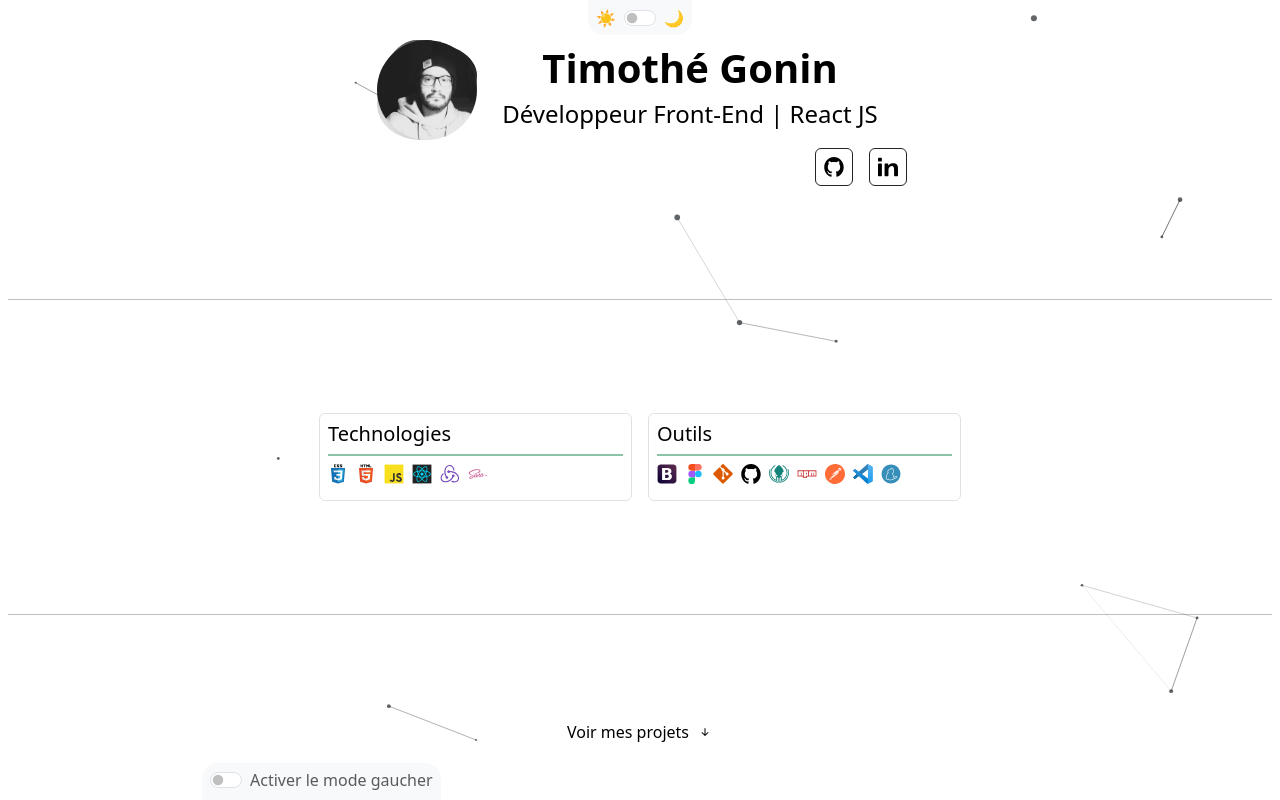
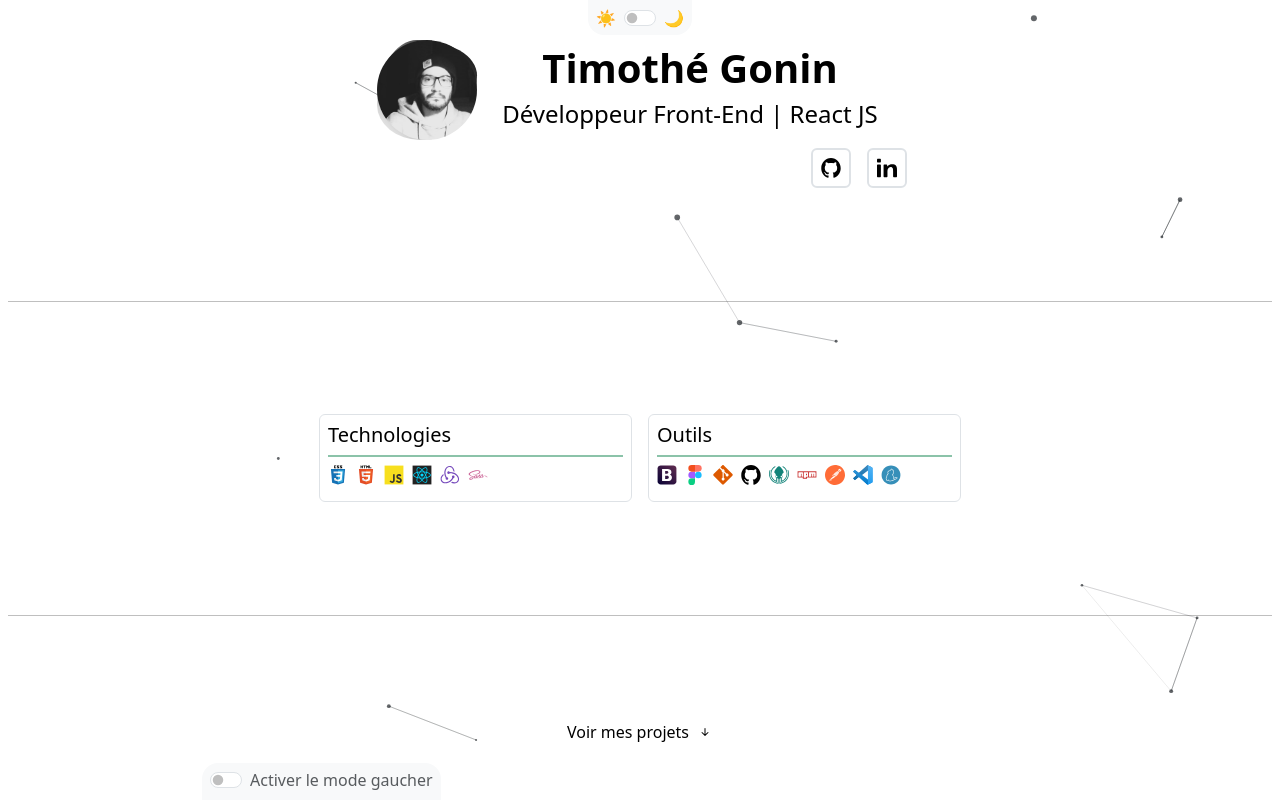
Before and after one commit to timothegonin/portfolio, a React (Create React App) app: page / in a window 1280 px wide. Shown: the top 800 px of the page. Built offline with nearby package versions, Linux system fonts and the light colour scheme.

Commit message:
💫 💄 contact icons styles + hover animation

```diff
--- a/src/components/Contact.jsx
+++ b/src/components/Contact.jsx
@@ -36,6 +36,14 @@ const IconLink = styled.a`
 		backface-visibility: hidden;
 		perspective: 1000px;
 	}
+	img {
+		filter: ${(props) =>
+			props.$theme === "light" ? "invert(0%)" : "invert(85%)"};
+		transition: all 0.3s ease;
+		&:hover {
+			filter: invert(0%);
+		}
+	}
 `;
 
 /*
@@ -52,7 +60,6 @@ const Contact = () => {
 	const contactIconsClass = !leftHandedMode
 		? "justify-content-end"
 		: "justify-content-start";
-	const contactIconColor = theme === "light" ? "invert(0%)" : "invert(85%)";
 
 	return (
 		<Container fluid className="py-2">
@@ -62,12 +69,12 @@ const Contact = () => {
 					href="https://github.com/TimotheGonin"
 					target="_blank"
 					rel="noopener noreferrer"
+					$theme={theme}
 				>
 					<img
 						src={gitHubIcon.svg}
 						alt={gitHubIcon.atlText}
-						className="border border-1 border-dark p-2 rounded bg-white"
-						style={{ filter: `${contactIconColor}` }}
+						className="border border-2 p-2 rounded bg-white"
 					/>
 				</IconLink>
 
@@ -75,12 +82,12 @@ const Contact = () => {
 					href="https://www.linkedin.com/in/timothegonin/"
 					target="_blank"
 					rel="noopener noreferrer"
+					$theme={theme}
 				>
 					<img
 						src={linkedInIcon.svg}
 						alt={linkedInIcon.altText}
-						className="border border-1 border-dark p-2 rounded bg-white"
-						style={{ filter: `${contactIconColor}` }}
+						className="border border-2  p-2 rounded bg-white"
 					/>
 				</IconLink>
 			</Stack>
```
